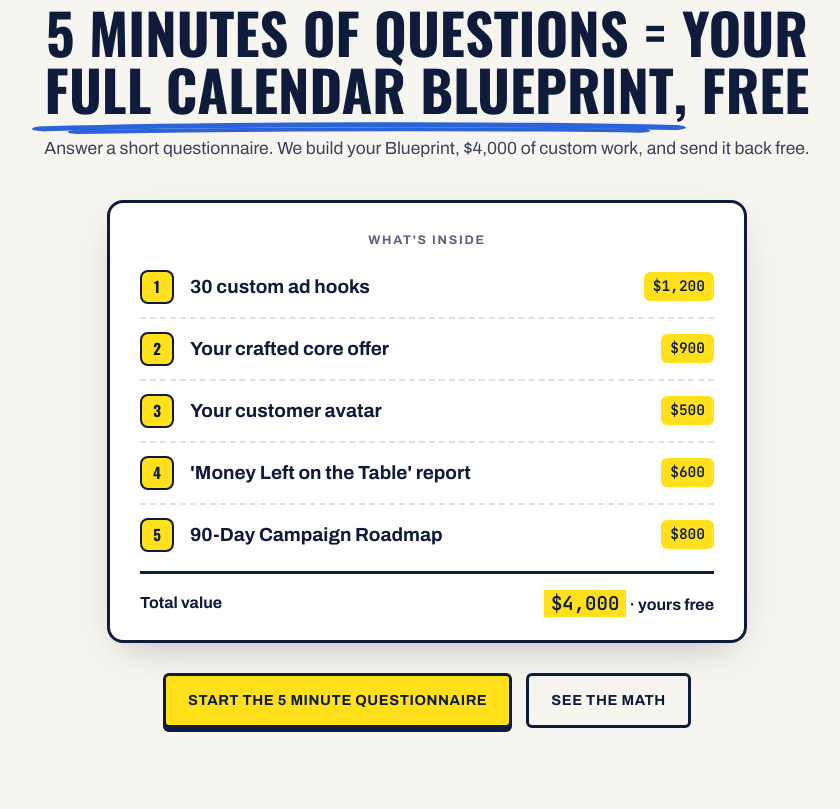
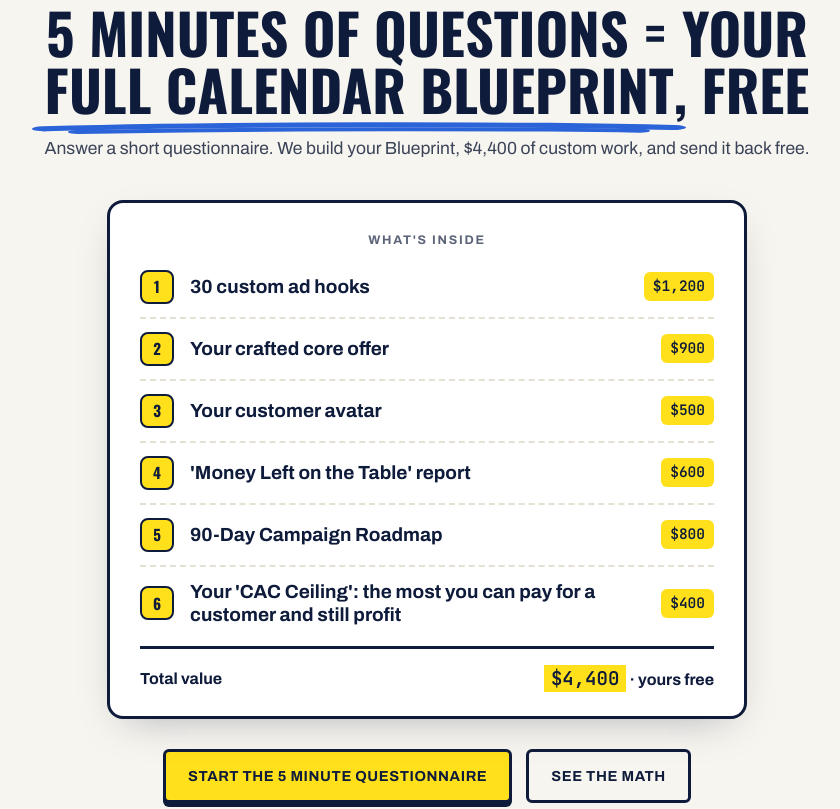
Before and after one commit to BlackCoffee33/booked-marketing-site, a plain HTML site: page index.html in a window 1280 px wide. Shown: the part 1897-2706 px from the top of the page, without its empty margins (213-1053 px from the left). Drawn offline with Linux system fonts and the light colour scheme.

Commit message:
CAC Ceiling deliverable added, $4,400 total

```diff
--- a/index.html
+++ b/index.html
@@ -507,7 +507,7 @@ h1,h2,.d2,.logo,.co-big,.meter-g,.fstat .fn,.knum,.rule .num,.quote::before{font
       <div>
         <div class="kicker">The free Blueprint</div>
         <h2>5 minutes of questions = your <span class="under">Full Calendar Blueprint</span>, free</h2>
-        <p class="lead">Answer a short questionnaire. We build your Blueprint, $4,000 of custom work, and send it back free.</p>
+        <p class="lead">Answer a short questionnaire. We build your Blueprint, $4,400 of custom work, and send it back free.</p>
       </div>
       <div class="kit">
         <div class="kh">What's inside</div>
@@ -516,7 +516,8 @@ h1,h2,.d2,.logo,.co-big,.meter-g,.fstat .fn,.knum,.rule .num,.quote::before{font
         <div class="krow"><div class="knum">3</div><h3>Your customer avatar</h3><span class="kval">$500</span></div>
         <div class="krow"><div class="knum">4</div><h3>'Money Left on the Table' report</h3><span class="kval">$600</span></div>
         <div class="krow"><div class="knum">5</div><h3>90-Day Campaign Roadmap</h3><span class="kval">$800</span></div>
-        <div class="ktotal"><span>Total value</span><span class="tv"><b>$4,000</b> · yours free</span></div>
+        <div class="krow"><div class="knum">6</div><h3>Your 'CAC Ceiling': the most you can pay for a customer and still profit</h3><span class="kval">$400</span></div>
+        <div class="ktotal"><span>Total value</span><span class="tv"><b>$4,400</b> · yours free</span></div>
       </div>
       <div class="kcta">
         <a class="btn btn-y" href="#">Start the 5 minute questionnaire</a>
@@ -683,7 +684,7 @@ h1,h2,.d2,.logo,.co-big,.meter-g,.fstat .fn,.knum,.rule .num,.quote::before{font
       </svg>
       <div class="kicker">Before you go</div>
       <h2>Don't leave <span class="under">empty handed</span></h2>
-      <p class="lead">Five minutes of questions gets you all of it: <b>30 ad hooks</b>, <b>your core offer</b>, <b>your customer avatar</b>, the <b>'Money Left on the Table' report</b>, and a <b>90-day roadmap</b>. $4,000 of work, free, yours to keep either way. The end goal is bigger: <b>a calendar that stays full</b>.</p>
+      <p class="lead">Five minutes of questions gets you all of it: <b>30 ad hooks</b>, <b>your core offer</b>, <b>your customer avatar</b>, the <b>'Money Left on the Table' report</b>, and a <b>90-day roadmap</b>. $4,400 of work, free, yours to keep either way. The end goal is bigger: <b>a calendar that stays full</b>.</p>
       <a class="btn btn-ink" href="#grade">Claim your free Blueprint</a>
     </div>
   </section>
```
